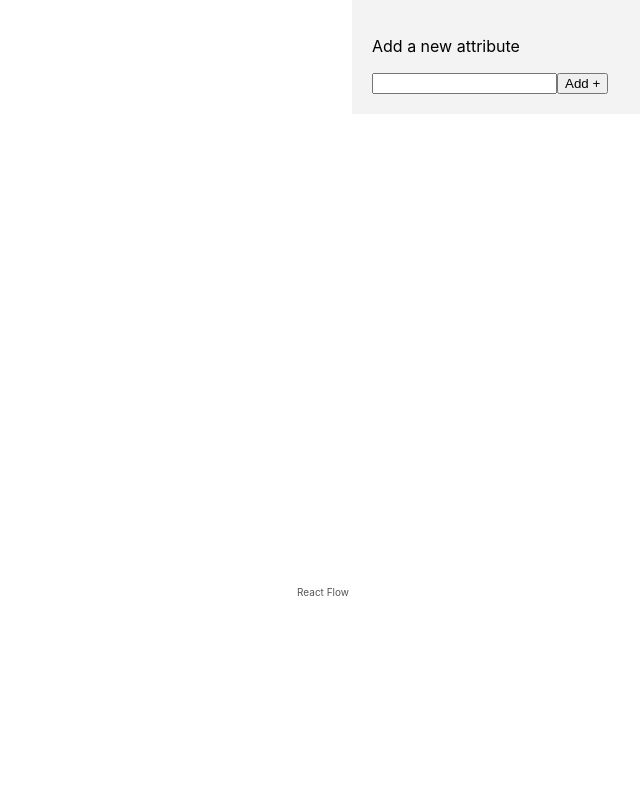
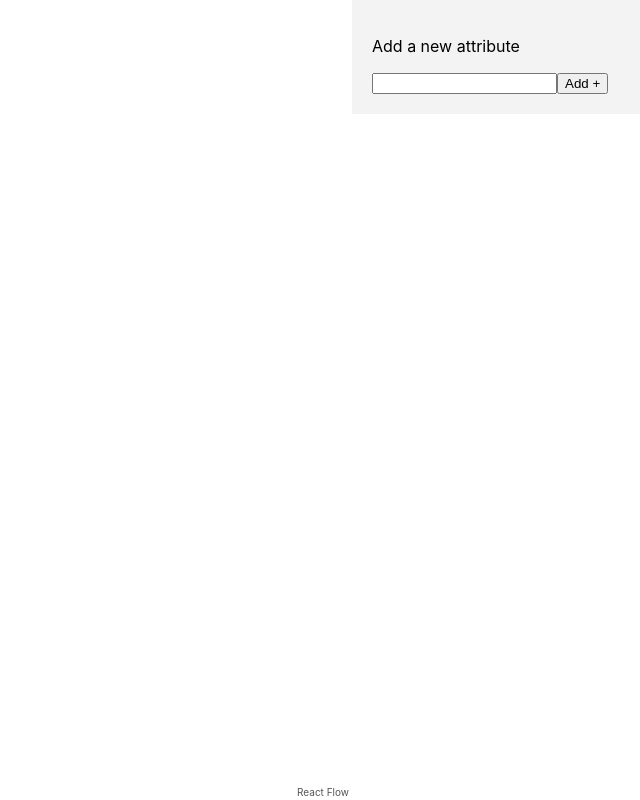
Before and after one commit to Matthew-Man/sourceful-frontend-decision-making, a React (Create React App) app: page / in a window 1280 px wide. Shown: the whole page, without its empty margins (640-1280 px from the left). Built offline with nearby package versions, Linux system fonts and the light colour scheme.

Commit message:
Fixed issue with stale states - nodesDraggable became undraggable after mouseIn/Out of input sliders

```diff
--- a/src/App.css
+++ b/src/App.css
@@ -4,7 +4,7 @@
 }
 
 .reactflow {
-    height: 600px;
+    height: 800px;
     width: 80%;
 }
 
--- a/src/App.tsx
+++ b/src/App.tsx
@@ -30,7 +30,6 @@ function App() {
     console.log(isDraggable)
 
     const getId = () => { setId((num) => num + 1); return id }
-    console.log(id)
 
     const initialElements = [
         {
@@ -64,17 +63,12 @@ function App() {
     const [elements, setElements] = useState<any[]>(initialElements)
 
 
-
-    // useEffect(() => {
-    //     setElements(initialElements)
-    // }, [])
-
     function handleAddAttribute() {
         const newElement = {
             id: getId().toString(),
             type: 'input',
             data: { label: <Attribute {...props} /> },
-            position: { x: 100, y: 125 },
+            position: { x: 200, y: 125 },
             style: { "width": "200px" },
         }
         setElements((arr) => arr.concat(newElement));
--- a/src/components/attributes.tsx
+++ b/src/components/attributes.tsx
@@ -15,7 +15,7 @@ export default function Attribute({ setIsDraggable, isDraggable }: IAttribute) {
                 <p className="title">Attribute Title Placeholder</p>
                 <hr />
                 <p>Weighting: {weighting}</p>
-                <div className="slide-container" onMouseEnter={() => setIsDraggable(!isDraggable)} onMouseLeave={() => setIsDraggable(!isDraggable)}>
+                <div className="slide-container" onMouseEnter={() => { setIsDraggable((pre) => !pre); console.log("Mouse in") }} onMouseLeave={() => { setIsDraggable((pre) => !pre); console.log("Mouse out") }}>
                     <input type="range" min="0" max="1" step="0.01" value={weighting} onChange={(e) => setWeighting(e.target.value)} className="slider" />
                 </div>
             </div>
--- a/src/components/choices.tsx
+++ b/src/components/choices.tsx
@@ -13,10 +13,10 @@ export default function Choice({ setIsDraggable, isDraggable }: IChoice) {
         return (
             <div>
                 <p>Attribute placeholder: {attribute}</p>
-                <div className="slide-container" onMouseEnter={() => { setIsDraggable(!isDraggable) }} onMouseLeave={() => { setIsDraggable(!isDraggable) }}>
+                <div className="slide-container" onMouseEnter={() => { setIsDraggable((pre) => !pre); console.log("Mouse in") }} onMouseLeave={() => { setIsDraggable((pre) => !pre); console.log("Mouse left") }}>
                     <input type="range" min="0" max="100" step="1" value={attribute} onChange={(e) => setAttribute(e.target.value)} className="slider" />
                 </div>
-            </div>
+            </div >
         )
     }
 
```
